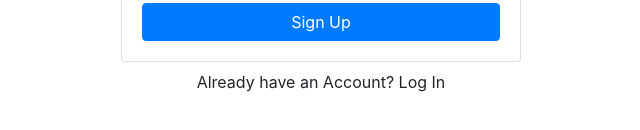
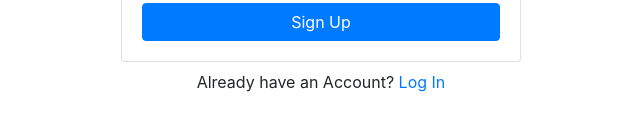
Before and after one commit to nchomsky/FirebaseAuthPractice, a React (Create React App) app: page /signup in a window 1280 px wide. Shown: the part 522-652 px from the top of the page, without its empty margins (319-959 px from the left). Built offline with nearby package versions, Linux system fonts and the light colour scheme; no server answers.

Commit message:
Add history from react-router

```diff
--- a/src/components/Login.js
+++ b/src/components/Login.js
@@ -1,24 +1,26 @@
 import React, { useRef, useState } from 'react';
 import { Form, Button, Card, Alert } from 'react-bootstrap';
 import { useAuth } from '../contexts/AuthContext';
-import { Link } from 'react-router-dom';
+import { Link, useHistory } from 'react-router-dom';
 
 export default function Login() {
 
     const emailRef = useRef();
     const passwordRef = useRef();
-    const { signup } = useAuth();
+    const { login } = useAuth();
     const [error, setError] = useState('');
     const [loading, setLoading] = useState(false);
+    const history = useHistory();
 
     async function handleSubmit(e) {
         e.preventDefault();
         try {
             setError('');
             setLoading(true);
-            await signup(emailRef.current.value, passwordRef.current.value);
+            await login(emailRef.current.value, passwordRef.current.value);
+            history.pushState("/");
         } catch {
-            setError('Failed to create an account');
+            setError('Failed to log in');
         }
         setLoading(false);
     }
--- a/src/components/Signup.js
+++ b/src/components/Signup.js
@@ -1,6 +1,7 @@
 import React, { useRef, useState } from 'react';
 import { Form, Button, Card, Alert } from 'react-bootstrap';
 import { useAuth } from '../contexts/AuthContext';
+import { Link, useHistory } from 'react-router-dom';
 
 const Signup = () => {
     const emailRef = useRef();
@@ -9,6 +10,7 @@ const Signup = () => {
     const { signup } = useAuth();
     const [error, setError] = useState('');
     const [loading, setLoading] = useState(false);
+    const history = useHistory();
 
     async function handleSubmit(e) {
         e.preventDefault();
@@ -20,6 +22,7 @@ const Signup = () => {
             setError('');
             setLoading(true);
             await signup(emailRef.current.value, passwordRef.current.value);
+            history.push("/");
         } catch {
             setError('Failed to create an account');
         }
@@ -50,8 +53,8 @@ const Signup = () => {
                 </Card.Body>
             </Card>
             <div className="w-100 text-center mt-2">
-                Already have an Account? Log In
-        </div>
+                Already have an Account? <Link to='/login'>Log In</Link>
+            </div>
         </>
     )
 }
--- a/src/contexts/AuthContext.js
+++ b/src/contexts/AuthContext.js
@@ -17,6 +17,10 @@ export function AuthProvider({ children }) {
         return auth.createUserWithEmailAndPassword(email, password);
     }
 
+    function login(email, password) {
+        return auth.signInWithEmailAndPassword(email, password);
+    }
+
     useEffect(() => {
         const unsubscribe = auth.onAuthStateChanged(user => {
 
@@ -29,6 +33,7 @@ export function AuthProvider({ children }) {
 
     const value = {
         currentUser,
+        login,
         signup
     }
 
```
